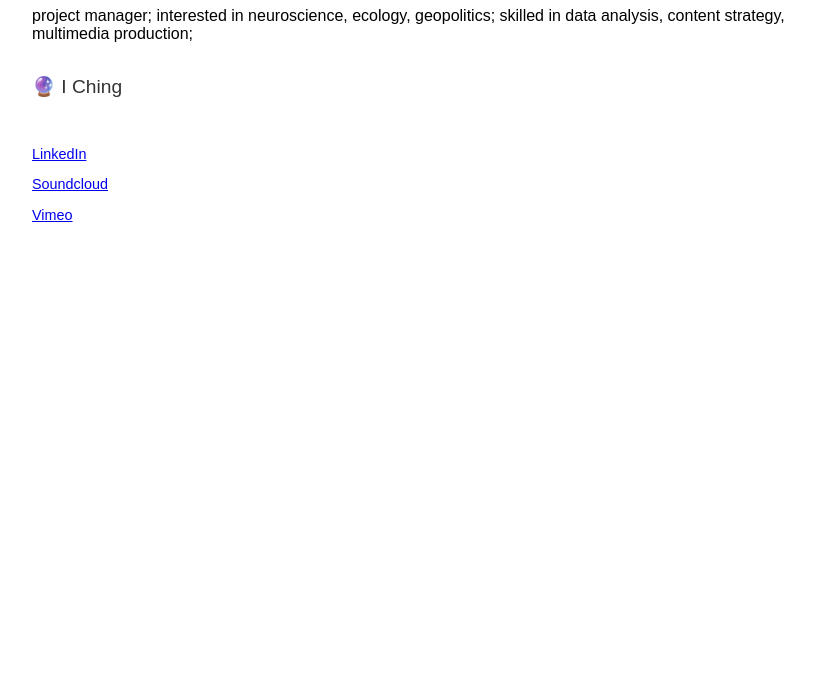
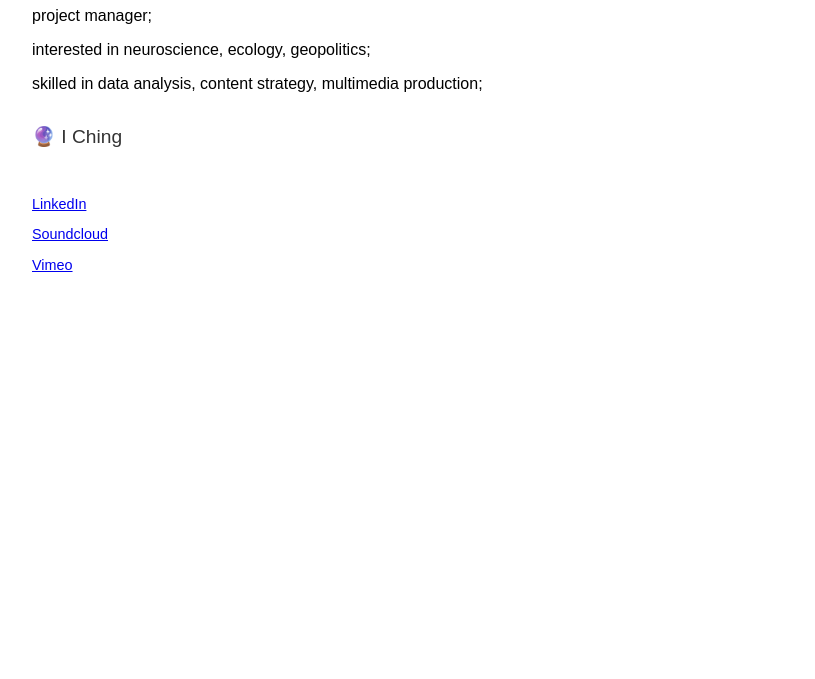
Before and after one commit to kedarkurpad/kedarkurpad.github.io, a plain HTML site: page index.html in a window 1280 px wide. Shown: the part 121-800 px from the top of the page, without its empty margins (208-1023 px from the left). Drawn offline with Linux system fonts and the light colour scheme.

Commit message:
formatting updates

```diff
--- a/index.html
+++ b/index.html
@@ -34,7 +34,9 @@
 <body>
   <header>
     <h1>Kedar Kurpad</h1>
-    <p>project manager; interested in neuroscience, ecology, geopolitics; skilled in data analysis, content strategy, multimedia production; </p>
+    <p>project manager;</p>
+    <p>interested in neuroscience, ecology, geopolitics;</p>
+    <p>skilled in data analysis, content strategy, multimedia production;</p>
   </header>
 
   <nav>
```
